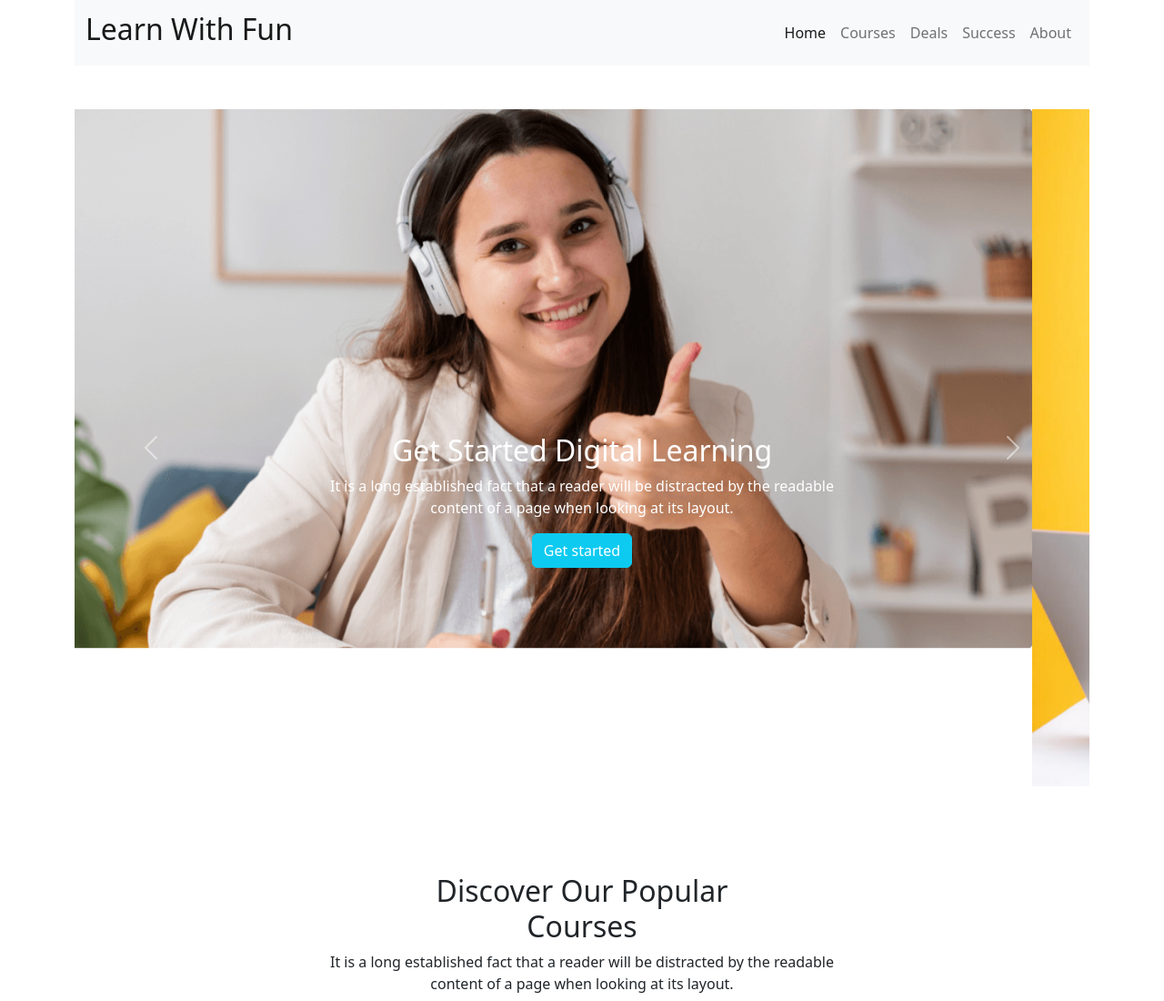
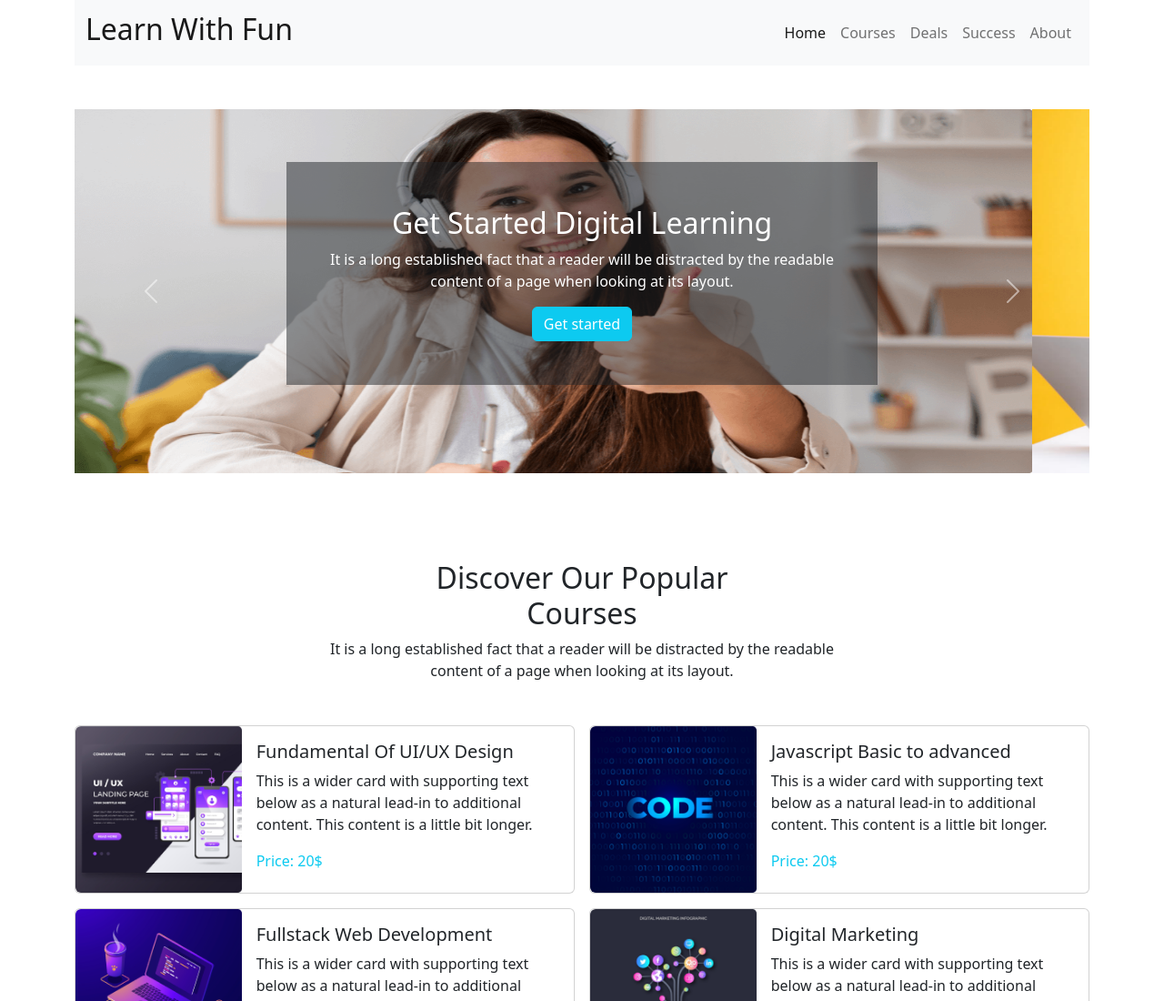
Before and after one commit to newaj1/assignment-3-ed-tech, a plain HTML site: page index.html in a window 1280 px wide. Shown: the top 1100 px of the page at 91% size. Drawn offline with nearby package versions, Linux system fonts and the light colour scheme.

Commit message:
slider done

```diff
--- a/index.html
+++ b/index.html
@@ -51,7 +51,7 @@
         <!-- Navbar Ends -->
 
         <!-- Carousal starts -->
-        <section class="py-5">
+        <section class="py-5 carousel-height">
             <div id="carouselExampleControls" class="carousel slide" data-bs-ride="carousel">
                 <div class="carousel-inner">
                     <div class="carousel-item active">
@@ -63,11 +63,14 @@
                     <div class="carousel-item">
                         <img src="images/cover/cover-3.jpg" class="d-block w-100" alt="...">
                     </div>
-                    <div class="carousel-caption d-none d-md-block carousel-caption">
+                    <div class="carousel-caption slide d-flex h-100 align-items-center justify-content-center">
+                        <div class="bg-dark bg-opacity-50 p-5">
                             <h2>Get Started Digital Learning</h2>
-                        <p>It is a long established fact that a reader will be distracted by the readable <br> content
+                            <p>It is a long established fact that a reader will be distracted by the readable <br>
+                                content
                                 of a page when looking at its layout.</p>
                             <button class="btn btn-info text-white">Get started</button>
+                        </div>
                     </div>
                 </div>
                 <button class="carousel-control-prev" type="button" data-bs-target="#carouselExampleControls"
@@ -217,15 +220,18 @@
                     when looking at its layout.</p>
             </div>
             <div>
-                <button type="button" class="btn btn-outline-info fw-bold bg-white" data-bs-toggle="modal" data-bs-target="#exampleModal">Register Now</button>
+                <button type="button" class="btn btn-outline-info fw-bold bg-white" data-bs-toggle="modal"
+                    data-bs-target="#exampleModal">Register Now</button>
 
                 <!-- Vertically centered modal -->
-                <div class=" text-dark modal fade" id="exampleModal" tabindex="-1" aria-labelledby="exampleModalLabel" aria-hidden="true">
+                <div class=" text-dark modal fade" id="exampleModal" tabindex="-1" aria-labelledby="exampleModalLabel"
+                    aria-hidden="true">
                     <div class="modal-dialog modal-dialog-centered  ">
                         <div class="modal-content">
                             <div class="modal-header">
                                 <h5 class="modal-title" id="exampleModalLabel">Write your full name below</h5>
-                          <button type="button" class="btn-close" data-bs-dismiss="modal" aria-label="Close"></button>
+                                <button type="button" class="btn-close" data-bs-dismiss="modal"
+                                    aria-label="Close"></button>
                             </div>
                             <div class="modal-body">
                                 ...
--- a/style.css
+++ b/style.css
@@ -1,5 +1,8 @@
-.carousel-caption {
-    margin-bottom: 200px;
+.slide{
+    display: block;
+}
+.carousel-height img {
+    height: 400px;
 }
 .companies img{
     width: 100px;
```
Lines whose indentation alone changed are shown as unchanged.
